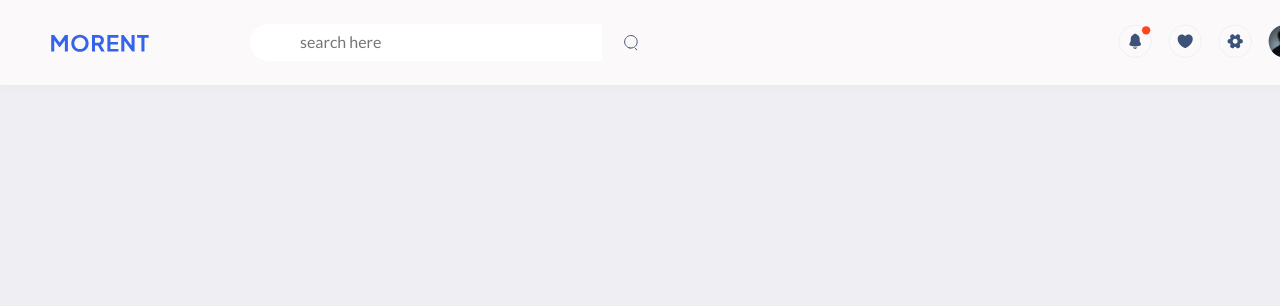
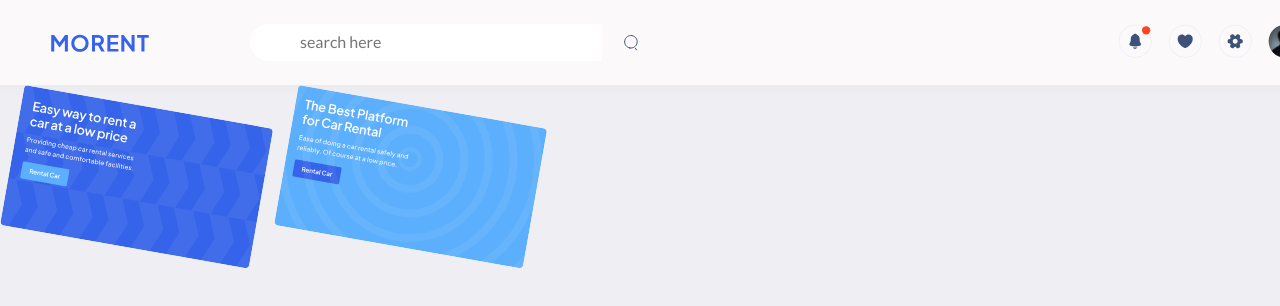
Before and after one commit to Abolfazl181920/car-rent, a React (Vite) app: page / in a window 1280 px wide. Shown: the top 306 px of the page. Built offline with nearby package versions, Linux system fonts and the light colour scheme.

Commit message:
[nav]: initialized nav components and assets!

```diff
--- a/src/App.jsx
+++ b/src/App.jsx
@@ -1,10 +1,13 @@
 import './App.css'
+
 import { HomePage } from './pages/HomePage'
+import { Nav } from './components/nav/Nav'
 
 const App = () => {
 	return (
 		<div>
 			<HomePage />
+			<Nav />
 		</div>
 	)
 }
--- /dev/null
+++ b/src/components/nav/LeftBanner.jsx
@@ -0,0 +1,7 @@
+import { images } from '../../constants/index'
+
+export const LeftBanner = () => {
+    return(
+        <img src={images.add1} alt="left_banner" />
+    )
+}
--- /dev/null
+++ b/src/components/nav/Nav.jsx
@@ -0,0 +1,11 @@
+import { LeftBanner } from "./LeftBanner"
+import { RightBanner } from "./RightBanner"
+
+export const Nav = () => {
+    return(
+        <div>
+            <LeftBanner />
+            <RightBanner />
+        </div>
+    )
+}
--- /dev/null
+++ b/src/components/nav/RightBanner.jsx
@@ -0,0 +1,7 @@
+import { images } from '../../constants/index'
+
+export const RightBanner = () => {
+    return(
+        <img src={images.add2} alt="right_banner" />
+    )
+}
```
Also changed, not shown: src/components/nav/Styles.module.css (added).
